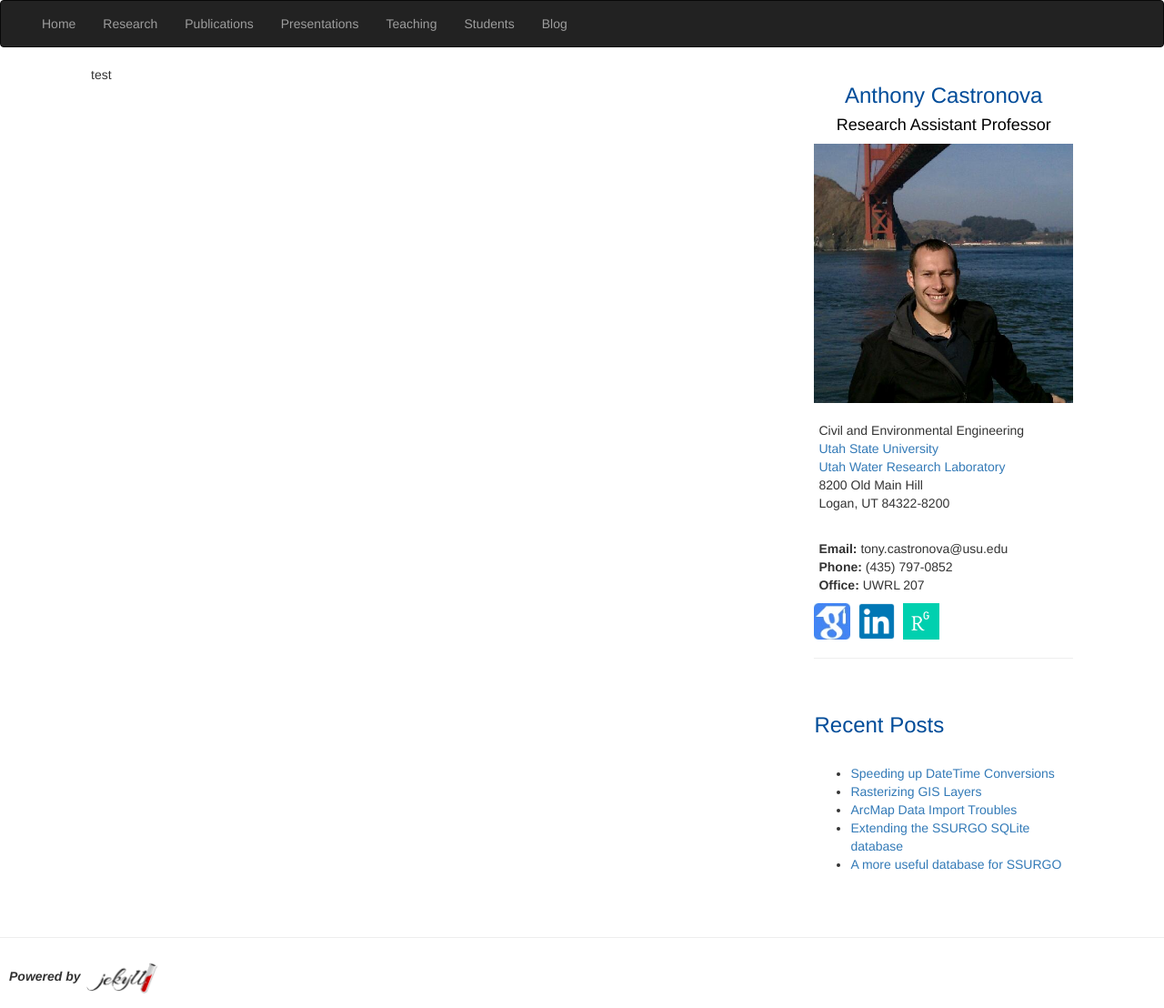
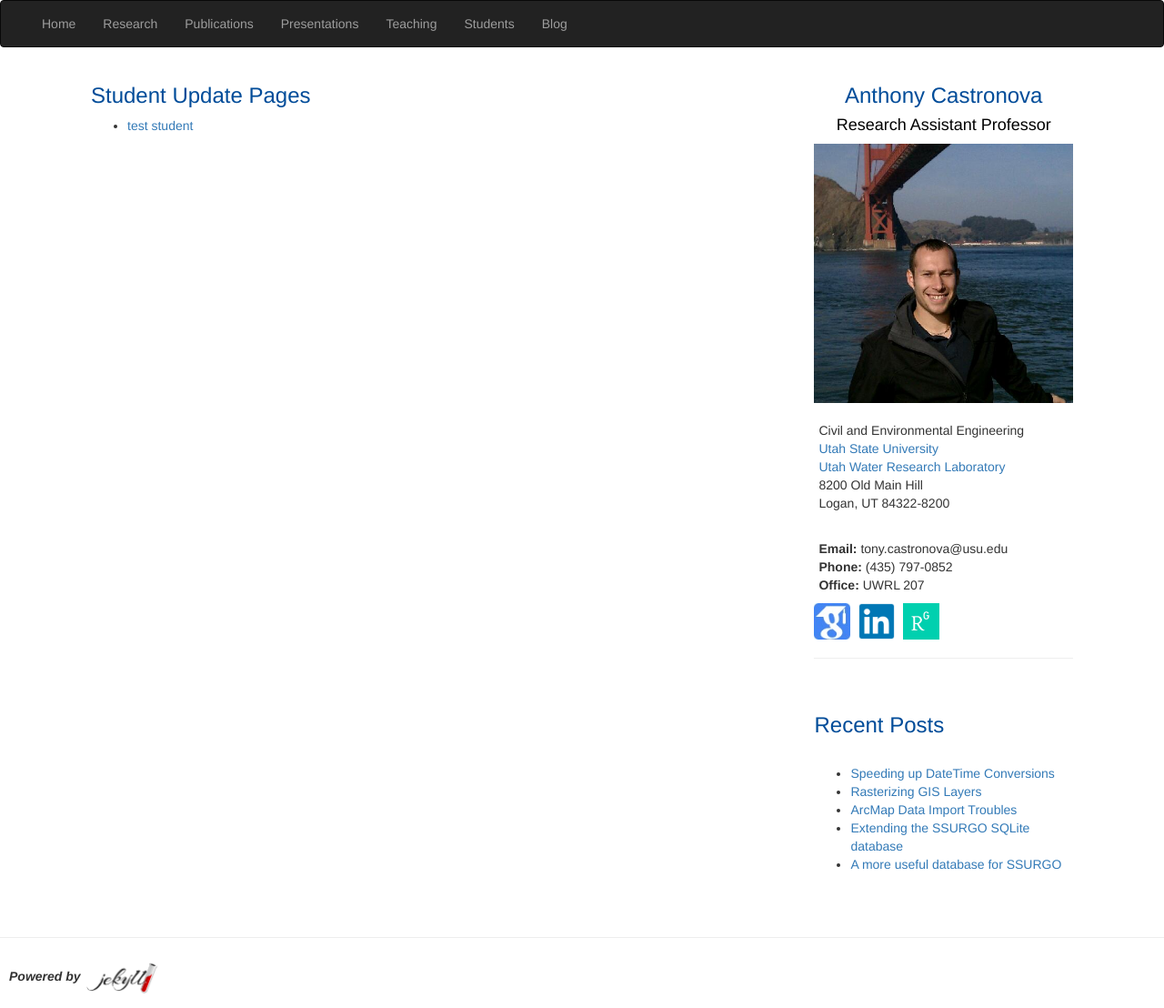
Before and after one commit to Castronova/jekyll-site, a Jekyll site: the page built from student_updates/index.md, in a window 1280 px wide. Shown: the whole page at 91% size. Built offline with Jekyll 4.4.1, drawn with Linux system fonts in a browser that asks for light colours; nearby versions of some CDN libraries.

Commit message:
updated align.py.  added test_student

```diff
--- a/student_updates/index.md
+++ b/student_updates/index.md
@@ -3,4 +3,25 @@ title: Student Updates
 layout: default
 ---
 
-test
+
+{% assign url_parts = page.url | split: '/' %}
+{% assign url_parts_size = url_parts | size %}
+{% assign rm = url_parts | last %}
+{% assign base_url = page.url %}
+
+
+### Student Update Pages
+
+<ul>
+{% for node in site.pages %}
+
+  {% if node.url contains base_url %}
+    {% assign node_url_parts = node.url | split: '/' %}
+    {% assign node_url_parts_size = node_url_parts | size %}
+    {% assign filename = node_url_parts | last %}
+    {% if filename != 'student_updates' %}
+      <li><a href='{{node.url}}'>{{node.title}}</a></li>
+    {% endif %}
+  {% endif %}
+{% endfor %}
+</ul>
```
Also changed, not shown: files/align.py (+4 -3 lines), student_updates/test_student/index.md (added, +7 -0 lines).
